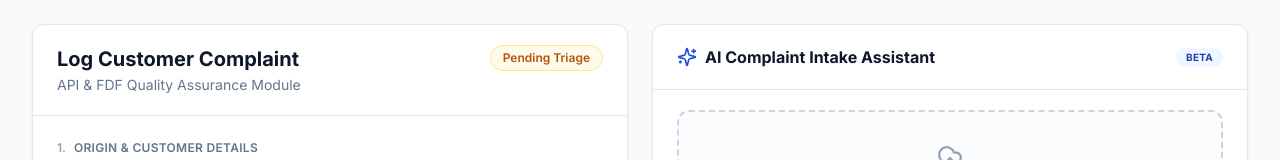
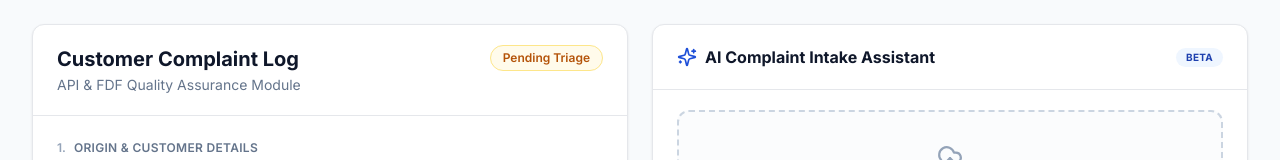
Before and after one commit to pratik252004-proton/Client-Complaint-Management-System, a React (Vite) app in the folder frontend/: page / in a window 1280 px wide. Shown: the top 160 px of the page. Built offline with nearby package versions, Linux system fonts and the light colour scheme; no server answers.

Commit message:
Update ComplaintForm

```diff
--- a/frontend/src/components/ComplaintForm.jsx
+++ b/frontend/src/components/ComplaintForm.jsx
@@ -45,7 +45,7 @@ export default function ComplaintForm() {
       {/* Header */}
       <div className="flex items-start justify-between border-b border-surface-border px-6 py-5">
         <div>
-          <h1 className="text-xl font-bold text-slate-900">Log Customer Complaint</h1>
+          <h1 className="text-xl font-bold text-slate-900">Customer Complaint Log</h1>
           <p className="mt-0.5 text-sm text-slate-500">API &amp; FDF Quality Assurance Module</p>
         </div>
         <span
```
